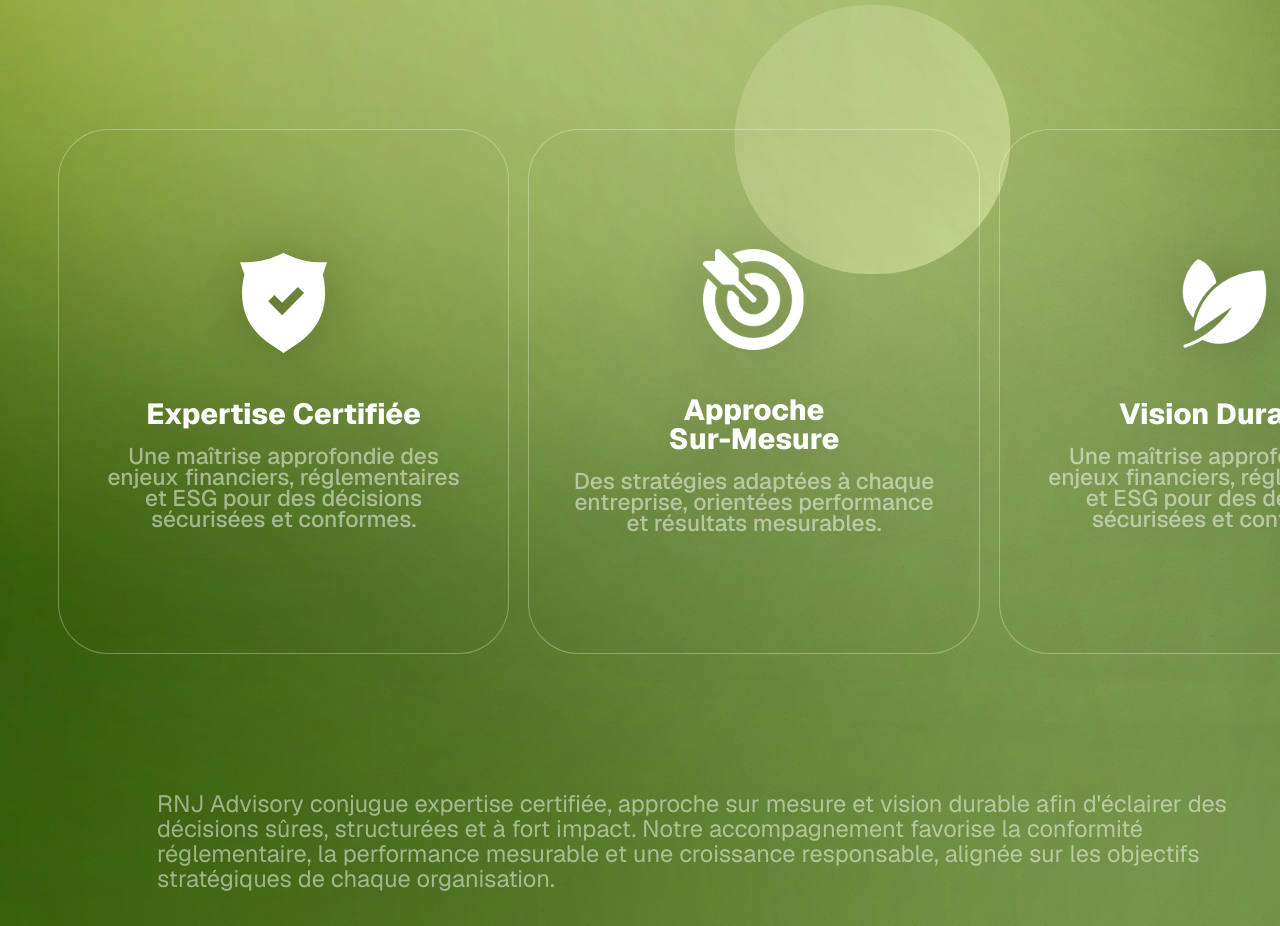
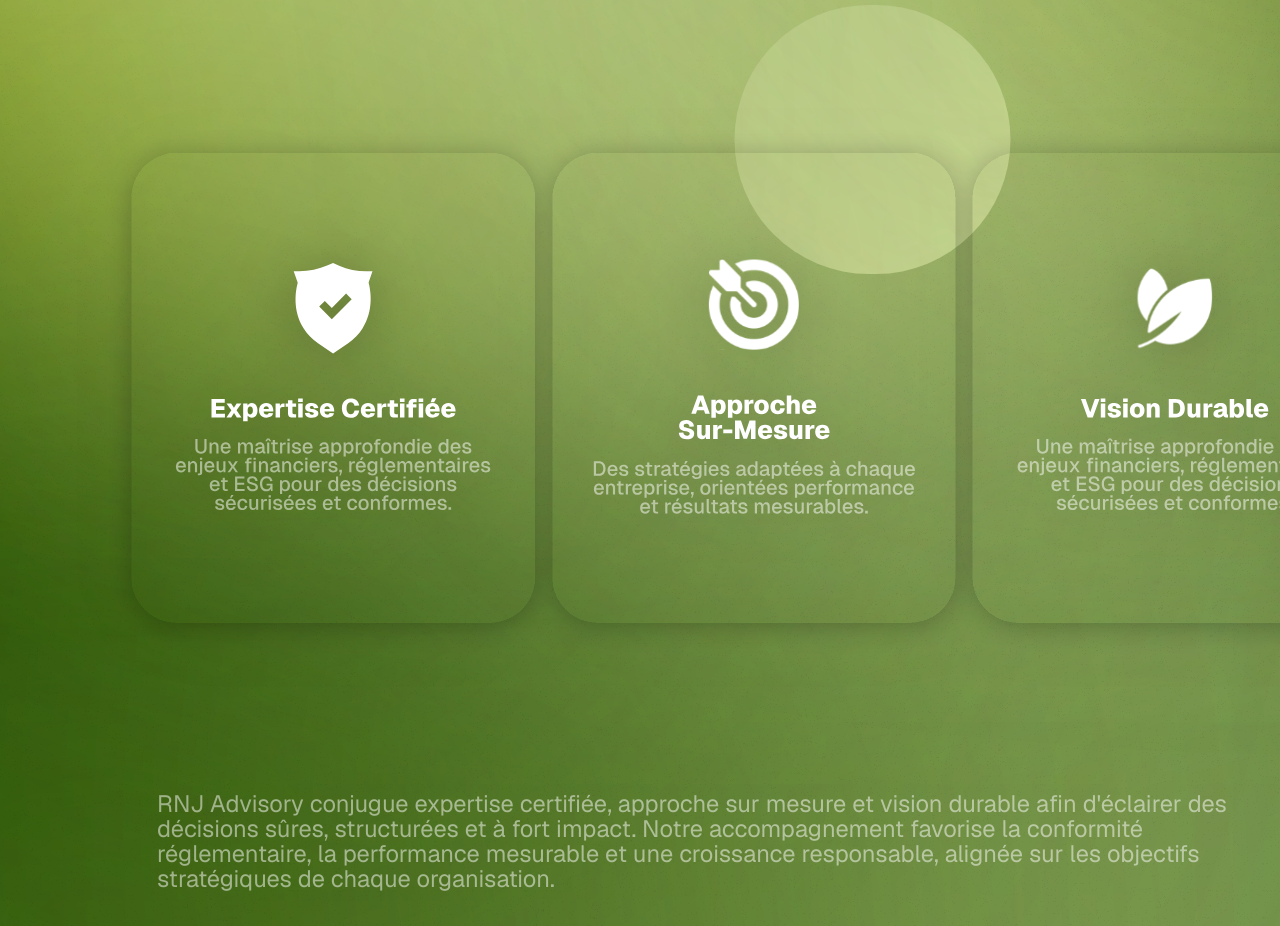
Before and after one commit to hello-rnj/RNJ, a Next.js app: page / in a window 1280 px wide. Shown: the part 1700-2626 px from the top of the page. Built offline with nearby package versions, Linux system fonts and the light colour scheme.

Commit message:
Use Frame 30 layout for lg/xl values cards section

```diff
--- a/src/app/HomePageClient.tsx
+++ b/src/app/HomePageClient.tsx
@@ -1421,15 +1421,27 @@ export default function Home() {
               </p>
             </div>
 
-            <div
-              className="mt-12 grid w-full grid-cols-1 items-stretch gap-4 px-0 sm:gap-5 md:mx-auto md:mt-16 md:max-w-[940px] md:grid-cols-2 md:gap-5 lg:max-w-[1392px] lg:grid-cols-3 lg:gap-[19.21px] xl:absolute xl:left-[58px] xl:top-[706.81px] xl:mt-0 xl:w-[1392px] xl:max-w-none xl:grid-cols-3 xl:gap-[19.21px]"
+            <div className="mt-12 md:mt-16 xl:absolute xl:left-[58px] xl:top-[706.81px] xl:mt-0 xl:w-[1392px]">
+              <div
+                className="relative mx-auto hidden h-[524.38px] w-full max-w-[1392px] lg:block"
+                style={{ filter: 'drop-shadow(0px 3.84163px 30.4449px rgba(0, 0, 0, 0.25))' }}
+              >
+                <Image
+                  src="/Frame 30.svg"
+                  alt="Expertise certifiée, approche sur-mesure et vision durable"
+                  fill
+                  sizes="(min-width: 1280px) 1392px, (min-width: 1024px) 92vw, 100vw"
+                  className="object-contain"
+                />
+              </div>
+
+              <div
+                className="grid w-full grid-cols-1 items-stretch gap-4 px-0 sm:gap-5 md:mx-auto md:max-w-[940px] md:grid-cols-2 md:gap-5 lg:hidden"
                 style={{
                   filter: 'drop-shadow(0px 3.84163px 30.4449px rgba(0, 0, 0, 0.25))',
                 }}
               >
-              <div
-                className="relative mx-auto flex h-full w-full max-w-[320px] flex-col items-center justify-center overflow-hidden rounded-[30px] border border-white/30 bg-[rgba(0,0,0,0.004)] p-8 md:min-h-[420px] md:max-w-[451.19px] md:p-10 lg:min-h-[500px] lg:max-w-[451.19px] lg:rounded-[46px] lg:p-[64px_34px] xl:h-[524.38px] xl:w-[451.19px] xl:max-w-[451.19px] xl:rounded-[50.4692px] xl:p-[75.6489px_39.366px]"
-              >
+                <div className="relative mx-auto flex h-full w-full max-w-[320px] flex-col items-center justify-center overflow-hidden rounded-[30px] border border-white/30 bg-[rgba(0,0,0,0.004)] p-8 md:min-h-[420px] md:max-w-[451.19px] md:p-10">
                   <Image
                     src="/Frame 18 (3).svg"
                     alt=""
@@ -1437,7 +1449,7 @@ export default function Home() {
                     aria-hidden="true"
                     className="pointer-events-none object-cover"
                   />
-                <div className="relative z-[1] flex flex-col items-center gap-6 md:gap-[46px] xl:gap-[46.43px]">
+                  <div className="relative z-[1] flex flex-col items-center gap-6 md:gap-[46px]">
                     <div className="relative h-[70px] w-[60px] md:h-[101px] md:w-[88px]">
                       <Image
                         src="/Layer 1 (7).svg"
@@ -1448,12 +1460,12 @@ export default function Home() {
                       />
                     </div>
 
-                  <div className="flex w-full max-w-[372px] flex-col items-center gap-3 md:gap-[17px] xl:max-w-[372.18px] xl:gap-[17.15px]">
-                    <h3 className="max-w-[291.71px] text-center font-[Geist] text-[20px] font-extrabold text-white md:text-[29px] lg:text-[29px] xl:text-[29.0222px] xl:leading-[29px]">
+                    <div className="flex w-full max-w-[372px] flex-col items-center gap-3 md:gap-[17px]">
+                      <h3 className="max-w-[291.71px] text-center font-[Geist] text-[20px] font-extrabold text-white md:text-[29px]">
                         Expertise Certifiée
                       </h3>
 
-                    <p className="max-w-[280px] text-center font-[Geist] text-[14px] font-medium leading-[1.3] text-white/50 md:max-w-[372px] md:text-[20px] lg:text-[22px] lg:leading-[21px] xl:max-w-[372.18px] xl:text-[22.7451px] xl:leading-[21px]">
+                      <p className="max-w-[280px] text-center font-[Geist] text-[14px] font-medium leading-[1.3] text-white/50 md:max-w-[372px] md:text-[20px]">
                         Une maîtrise approfondie des enjeux financiers,
                         réglementaires et ESG pour des décisions
                         sécurisées et conformes.
@@ -1462,9 +1474,7 @@ export default function Home() {
                   </div>
                 </div>
 
-              <div
-                className="relative mx-auto flex h-full w-full max-w-[320px] flex-col items-center justify-center overflow-hidden rounded-[30px] border border-white/30 bg-[rgba(0,0,0,0.004)] p-8 md:min-h-[420px] md:max-w-[430px] md:p-10 lg:min-h-[500px] lg:max-w-[451.19px] lg:rounded-[46px] lg:p-[64px_34px] xl:h-[524.38px] xl:w-[451.19px] xl:max-w-[451.19px] xl:rounded-[50.4692px] xl:p-[75.6489px_39.366px]"
-              >
+                <div className="relative mx-auto flex h-full w-full max-w-[320px] flex-col items-center justify-center overflow-hidden rounded-[30px] border border-white/30 bg-[rgba(0,0,0,0.004)] p-8 md:min-h-[420px] md:max-w-[430px] md:p-10">
                   <Image
                     src="/Frame 18 (3).svg"
                     alt=""
@@ -1472,7 +1482,7 @@ export default function Home() {
                     aria-hidden="true"
                     className="pointer-events-none object-cover"
                   />
-                <div className="relative z-[1] flex flex-col items-center gap-6 md:gap-[46px] xl:gap-[46.43px]">
+                  <div className="relative z-[1] flex flex-col items-center gap-6 md:gap-[46px]">
                     <div className="relative h-[70px] w-[70px] md:h-[101px] md:w-[101px]">
                       <Image
                         src="/Mask group (9).svg"
@@ -1483,12 +1493,12 @@ export default function Home() {
                       />
                     </div>
 
-                  <div className="flex w-full max-w-[372px] flex-col items-center gap-3 md:gap-[17px] xl:max-w-[372.18px] xl:gap-[17.15px]">
-                    <h3 className="max-w-[189.63px] text-center font-[Geist] text-[20px] font-extrabold text-white md:text-[29px] lg:text-[29px] xl:text-[29.0222px] xl:leading-[29px]">
+                    <div className="flex w-full max-w-[372px] flex-col items-center gap-3 md:gap-[17px]">
+                      <h3 className="max-w-[189.63px] text-center font-[Geist] text-[20px] font-extrabold text-white md:text-[29px]">
                         Approche Sur-Mesure
                       </h3>
 
-                    <p className="max-w-[280px] text-center font-[Geist] text-[14px] font-medium leading-[1.3] text-white/50 md:max-w-[372px] md:text-[20px] lg:text-[22px] lg:leading-[21px] xl:max-w-[372.18px] xl:text-[22.7451px] xl:leading-[21px]">
+                      <p className="max-w-[280px] text-center font-[Geist] text-[14px] font-medium leading-[1.3] text-white/50 md:max-w-[372px] md:text-[20px]">
                         Des stratégies adaptées à chaque
                         entreprise, orientées performance et résultats
                         mesurables.
@@ -1497,9 +1507,7 @@ export default function Home() {
                   </div>
                 </div>
 
-              <div
-                className="relative mx-auto flex h-full w-full max-w-[320px] flex-col items-center justify-center overflow-hidden rounded-[30px] border border-white/30 bg-[rgba(0,0,0,0.004)] p-8 md:min-h-[420px] md:max-w-[451.19px] md:p-10 lg:min-h-[500px] lg:max-w-[451.19px] lg:rounded-[46px] lg:p-[64px_34px] xl:h-[524.38px] xl:w-[451.19px] xl:max-w-[451.19px] xl:rounded-[50.4692px] xl:p-[75.6489px_39.366px]"
-              >
+                <div className="relative mx-auto flex h-full w-full max-w-[320px] flex-col items-center justify-center overflow-hidden rounded-[30px] border border-white/30 bg-[rgba(0,0,0,0.004)] p-8 md:min-h-[420px] md:max-w-[451.19px] md:p-10">
                   <Image
                     src="/Frame 18 (3).svg"
                     alt=""
@@ -1507,7 +1515,7 @@ export default function Home() {
                     aria-hidden="true"
                     className="pointer-events-none object-cover"
                   />
-                <div className="relative z-[1] flex flex-col items-center gap-6 md:gap-[46px] xl:gap-[46.43px]">
+                  <div className="relative z-[1] flex flex-col items-center gap-6 md:gap-[46px]">
                     <div className="relative h-[70px] w-[70px] md:h-[101px] md:w-[101px]">
                       <Image
                         src="/Mask group (10).svg"
@@ -1518,16 +1526,17 @@ export default function Home() {
                       />
                     </div>
 
-                  <div className="flex w-full max-w-[372px] flex-col items-center gap-3 md:gap-[17px] xl:max-w-[372.18px] xl:gap-[17.15px]">
-                    <h3 className="max-w-[291.71px] text-center font-[Geist] text-[20px] font-extrabold text-white md:text-[29px] lg:text-[29px] xl:text-[29.0222px] xl:leading-[29px]">
+                    <div className="flex w-full max-w-[372px] flex-col items-center gap-3 md:gap-[17px]">
+                      <h3 className="max-w-[291.71px] text-center font-[Geist] text-[20px] font-extrabold text-white md:text-[29px]">
                         Vision Durable
                       </h3>
 
-                    <p className="max-w-[280px] text-center font-[Geist] text-[14px] font-medium leading-[1.3] text-white/50 md:max-w-[372px] md:text-[20px] lg:text-[22px] lg:leading-[21px] xl:max-w-[372.18px] xl:text-[22.7451px] xl:leading-[21px]">
+                      <p className="max-w-[280px] text-center font-[Geist] text-[14px] font-medium leading-[1.3] text-white/50 md:max-w-[372px] md:text-[20px]">
                         Une maîtrise approfondie des enjeux financiers,
                         réglementaires et ESG pour des décisions
                         sécurisées et conformes.
                       </p>
+                    </div>
                   </div>
                 </div>
               </div>
```
Also changed, not shown: public/Frame 30.svg (added). Lines whose indentation alone changed are shown as unchanged.
